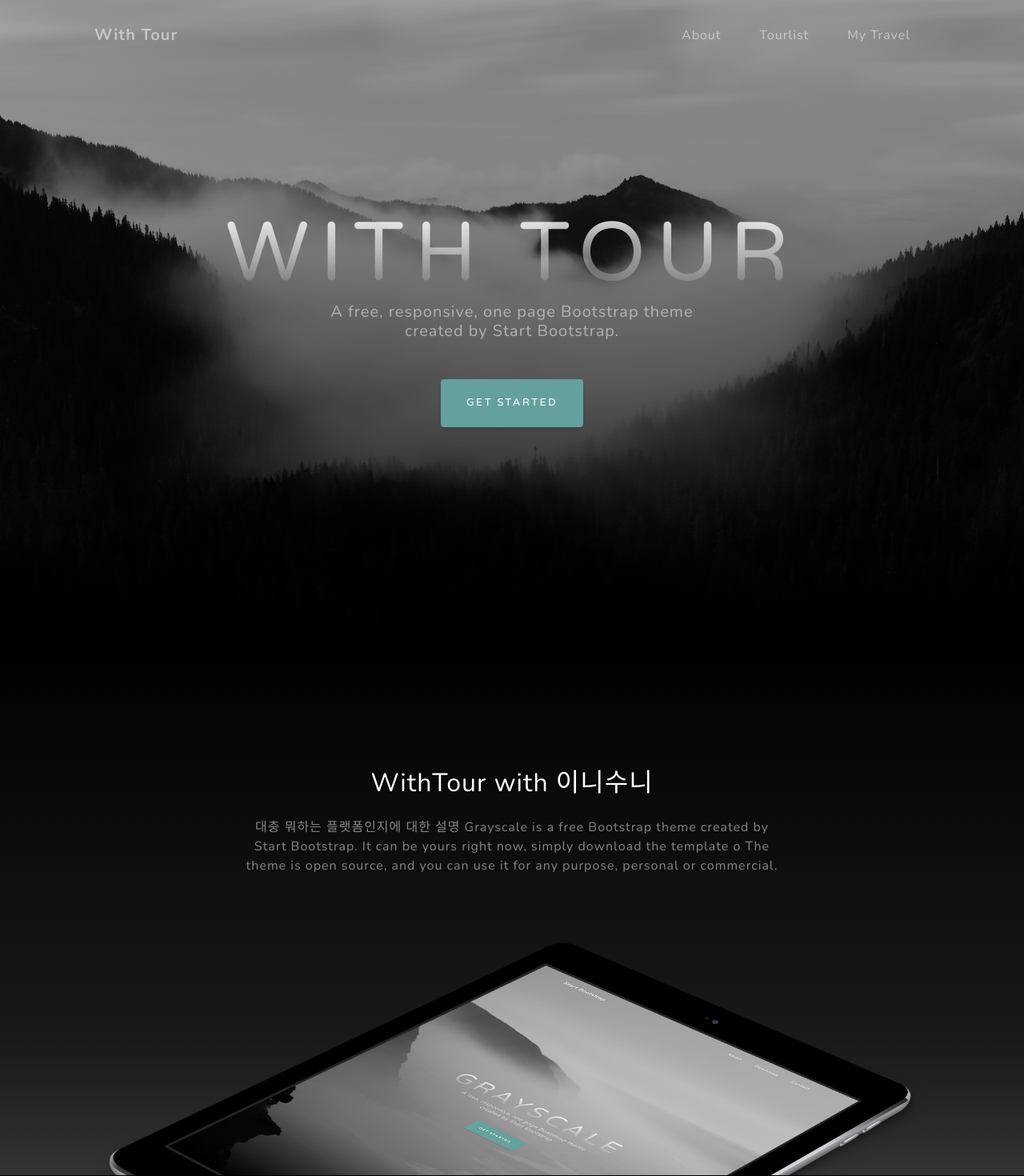
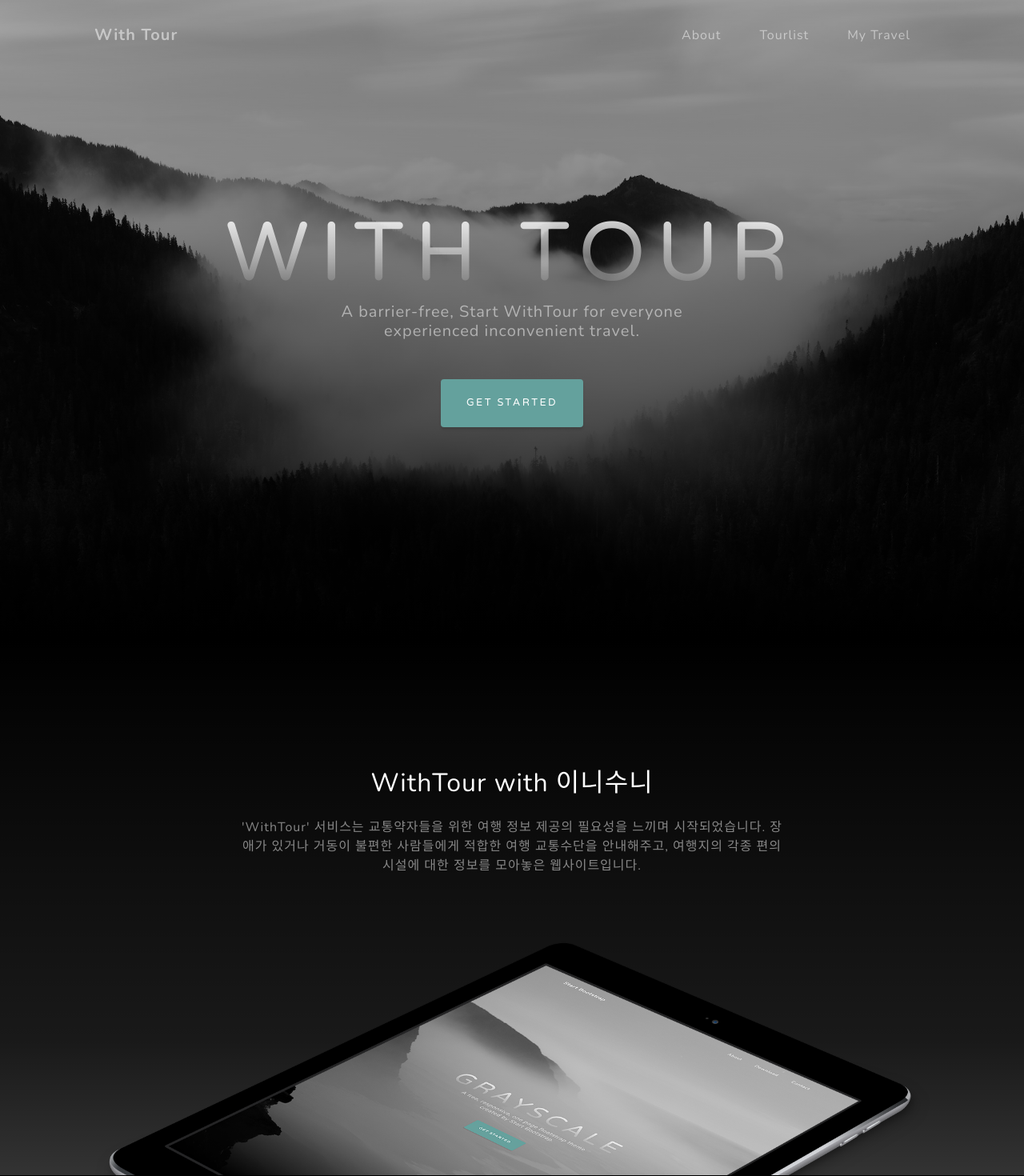
Before and after one commit to Youngini/knu_cse_2022-hackathon, a Django app: page / in a window 1280 px wide. Shown: the top 1470 px of the page at 80% size. Run offline with Django 4.2, Linux system fonts and the light colour scheme; some libraries are stand-ins or nearby versions.

Commit message:
나도 충동 해결

```diff
--- a/main/templates/main/main.html
+++ b/main/templates/main/main.html
@@ -39,7 +39,7 @@
                 <div class="d-flex justify-content-center">
                     <div class="text-center">
                         <h1 class="mx-auto my-0 text-uppercase">With Tour</h1>
-                        <h2 class="text-white-50 mx-auto mt-2 mb-5">A free, responsive, one page Bootstrap theme created by Start Bootstrap.</h2>
+                        <h2 class="text-white-50 mx-auto mt-2 mb-5">A barrier-free, Start WithTour for everyone experienced inconvenient travel.</h2>
                         <a class="btn btn-primary" href="http://127.0.0.1:8000/tourSpot">Get Started</a>
                     </div>
                 </div>
@@ -53,9 +53,9 @@
                     <div class="col-lg-8">
                         <h2 class="text-white mb-4">WithTour with 이니수니</h2>
                         <p class="text-white-50">
-                            대충 뭐하는 플랫폼인지에 대한 설명
-                            Grayscale is a free Bootstrap theme created by Start Bootstrap. It can be yours right now, simply download the template o
-                            The theme is open source, and you can use it for any purpose, personal or commercial.
+                            'WithTour' 서비스는 교통약자들을 위한 여행 정보 제공의 필요성을 느끼며 시작되었습니다.
+                            장애가 있거나 거동이 불편한 사람들에게 적합한 여행 교통수단을 안내해주고,
+                            여행지의 각종 편의시설에 대한 정보를 모아놓은 웹사이트입니다.
                         </p>
                     </div>
                 </div>
```
